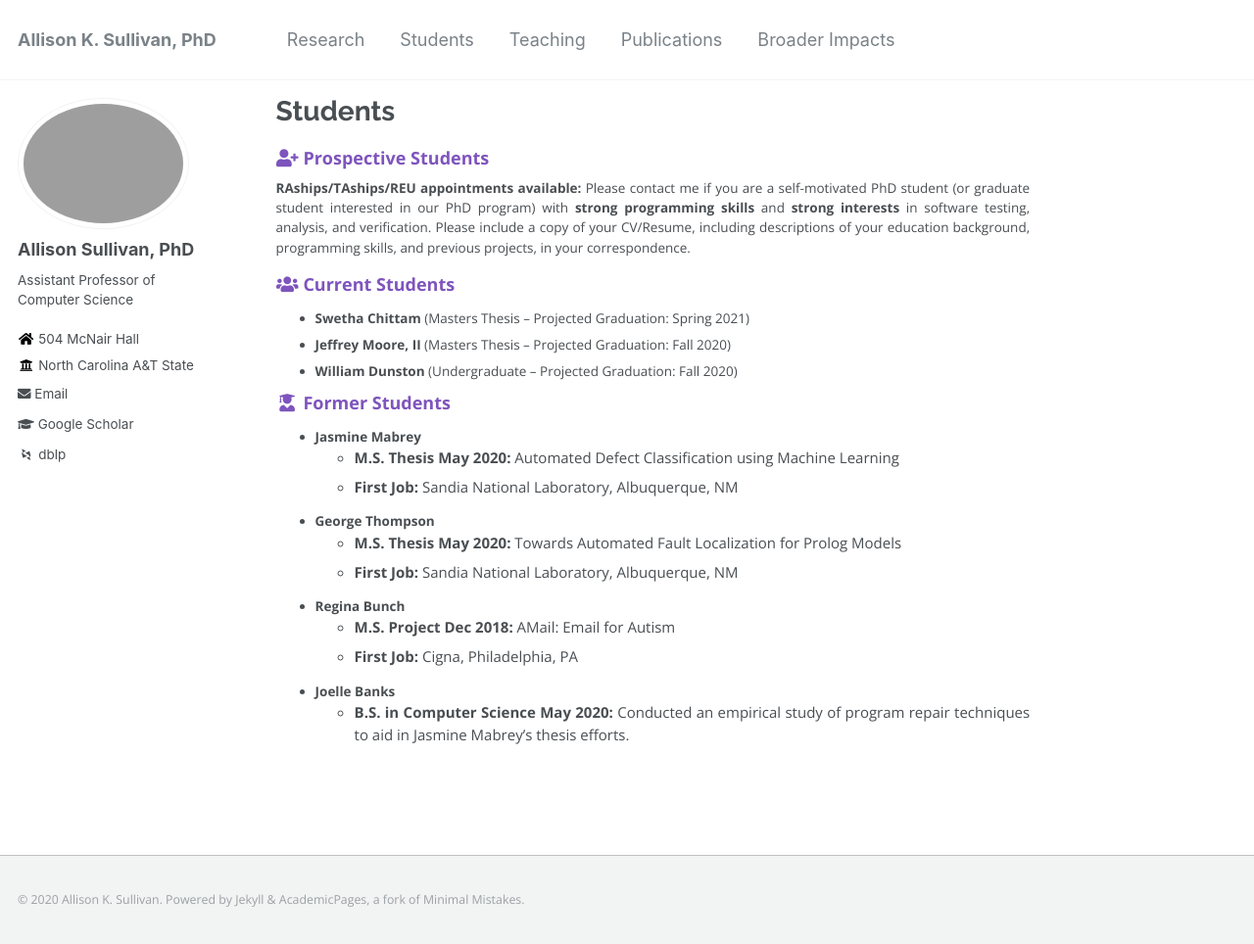
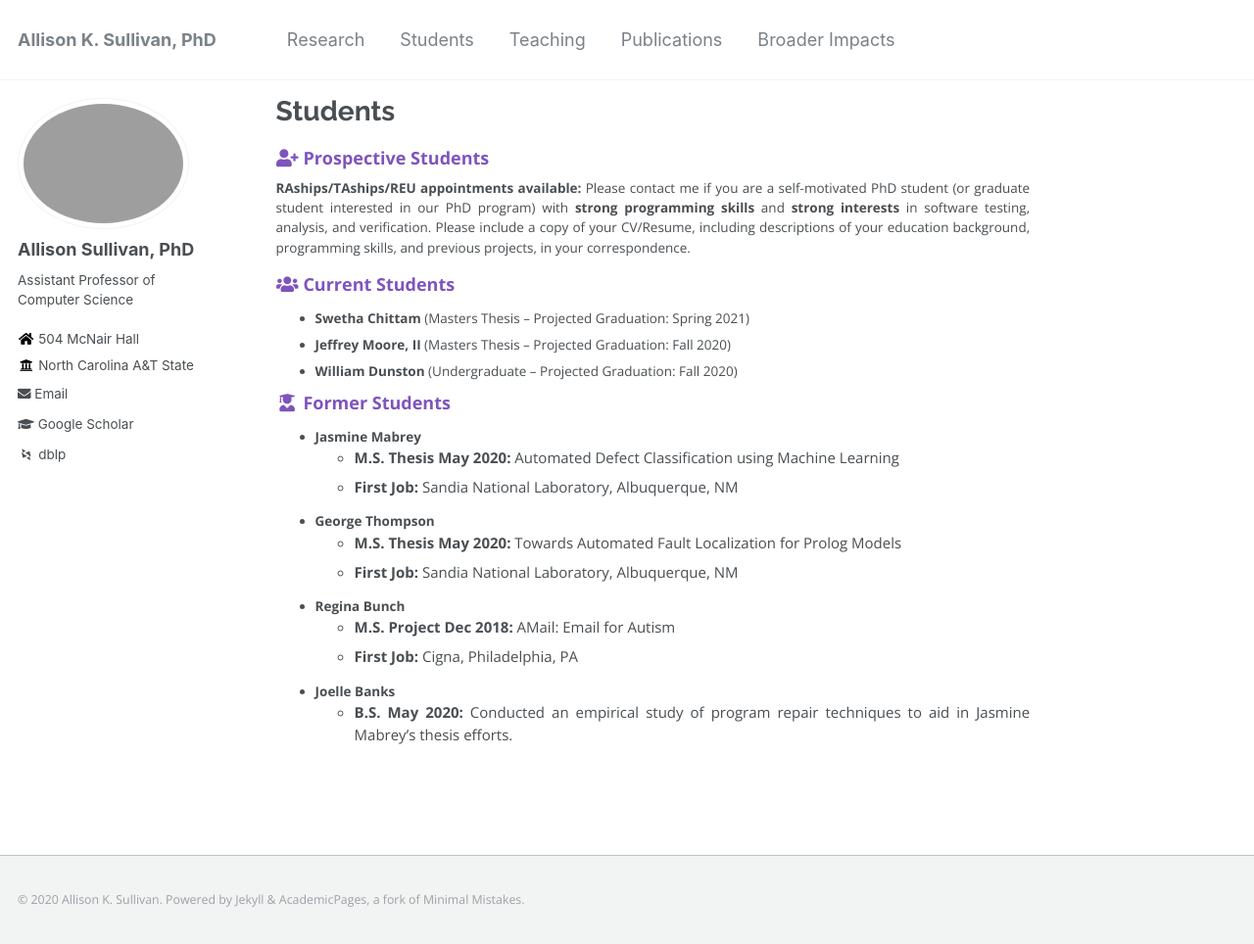
Before and after one commit to Allisonius/allisonius.github.io, a Jekyll site: the page built from _pages/students.md, in a window 1280 px wide and 964 px high. Shown: the whole window at 98% size. Built offline with Jekyll 4.4.1, drawn with Linux system fonts in a browser that asks for light colours; some web fonts are replaced.

Commit message:
Update students.md

```diff
--- a/_pages/students.md
+++ b/_pages/students.md
@@ -25,4 +25,4 @@ author_profile: true
     - **M.S. Project Dec 2018:** AMail: Email for Autism
     - **First Job:** Cigna, Philadelphia, PA
 * **Joelle Banks**
-    - **B.S. in Computer Science May 2020:** Conducted an empirical study of program repair techniques to aid in Jasmine Mabrey's thesis efforts.
+    - **B.S. May 2020:** Conducted an empirical study of program repair techniques to aid in Jasmine Mabrey's thesis efforts.
```
